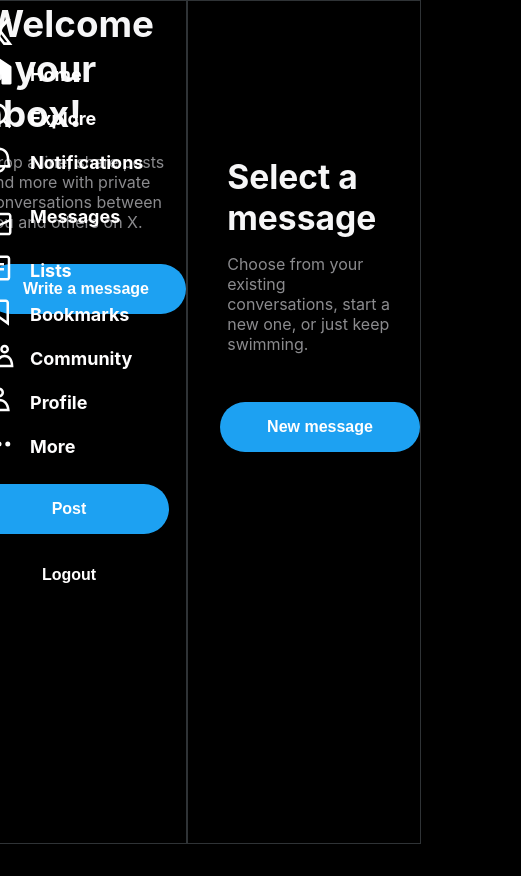
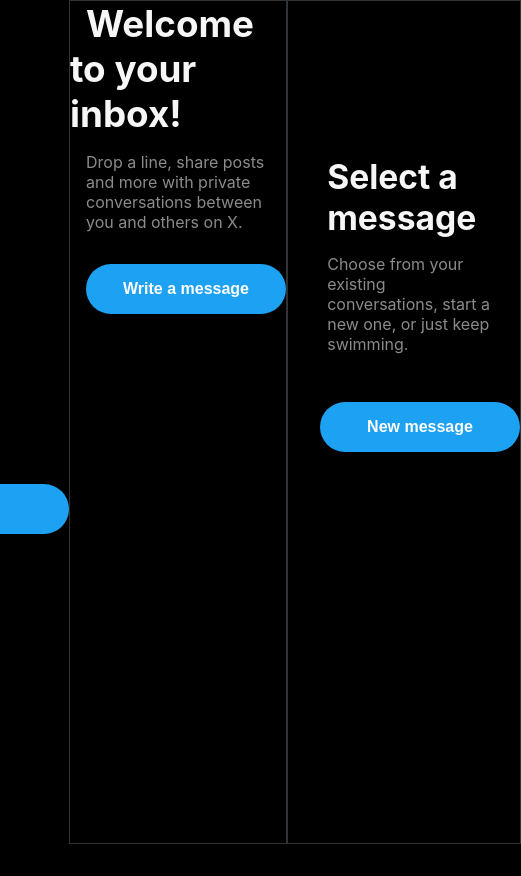
Before and after one commit to iamdealer02/Twitter-Clone, a React (Create React App) app in the folder frontend/: page /messages in a window 390 px wide. Shown: the whole page, 521 px wide, since content can reach past the window. Built offline with nearby package versions, Linux system fonts and the light colour scheme; no server answers; sample sign-in values are in the browser's storage.

Commit message:
Style Changes

```diff
--- a/frontend/src/styles/homePage.css
+++ b/frontend/src/styles/homePage.css
@@ -11,6 +11,7 @@
 .homeTaskbar{
     flex: 1;
 
+
 }
 .homeFeed{
     flex: 2.5;
@@ -22,3 +23,9 @@
 .homeWidgets{
     flex: 2;
 }
+/* Media query for tablets */
+@media (max-width: 768px) {
+    .bookmarkContent {
+      flex-direction: column;
+    }
+  }
--- a/frontend/src/styles/taskbar.css
+++ b/frontend/src/styles/taskbar.css
@@ -4,11 +4,17 @@
     justify-content: space-between;
     align-items: flex-start;
     height: 70vh;
-    position: fixed;
+    position: relative;
 
 
 }
 
+/* for smaller screen remove all taskBar-text */
+@media (max-width: 1000px) {
+    .taskBarText {
+        display: none;
+    }
+}
 .taskBarText{
     font-size: 18px;
     font-weight: 700;
@@ -60,3 +66,9 @@
     height: 50px;
 
 }
+/* Media query for smaller screens */
+@media (max-width: 768px) {
+    .taskBarContainer {
+      flex: 0; /* Let it take up the space as needed */
+    }
+  }
--- a/frontend/src/views/BookmarkPage.js
+++ b/frontend/src/views/BookmarkPage.js
@@ -4,6 +4,8 @@
 import '../styles/bookmarkPage.css'
 import '../styles/bookmarkView.css'
 import SearchBar from '../components/SearchBar'
+import Recommendation from '../components/Recommendation';
+import TrendingHashtags from '../components/TrendingHashtags';
 
 function BookmarkPage() {
   return (
@@ -19,6 +21,8 @@
           </div>
           <div className='homeWidgets'>
                 <SearchBar/>
+                <Recommendation/>
+                <TrendingHashtags/>
             </div>
 
 
```
Also changed, not shown: 1 other file (tests, documents, lock files or other folders).
